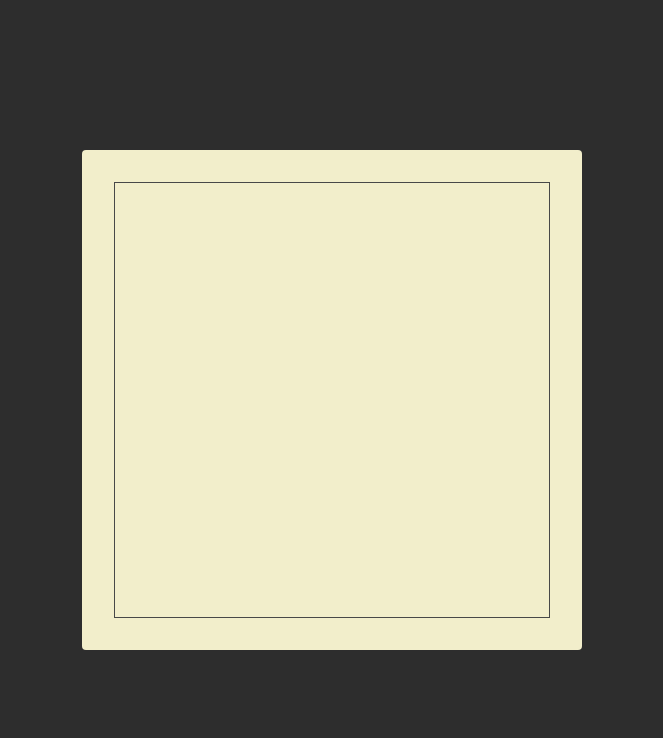
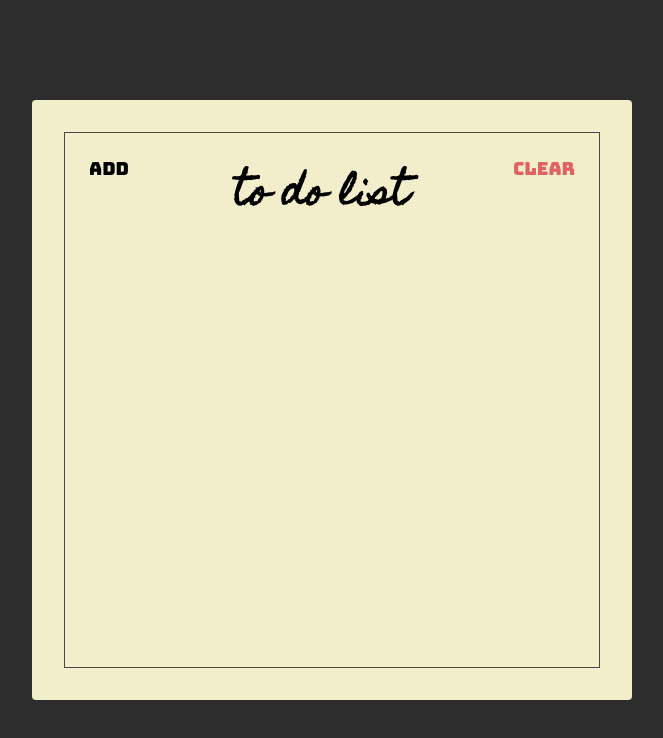
Before and after one commit to rayclementkotta/react-course-starter, a website: page index.html in a window 1280 px wide. Shown: the whole page, without its empty margins (308-971 px from the left). Drawn offline with Linux system fonts and the light colour scheme.

Commit message:
add new css

```diff
--- a/index.html
+++ b/index.html
@@ -7,13 +7,23 @@
     <title>Static Template</title>
     <link rel="stylesheet" href="./style.css" />
     <link
-      href="https://fonts.googleapis.com/css2?family=Bungee | Homemade+Apple&display=swap"
+      href="https://fonts.googleapis.com/css2?family=Bungee&display=swap"
+      rel="stylesheet"
+    />
+    <link
+      href="https://fonts.googleapis.com/css2?family=Bungee&family=Homemade+Apple&display=swap"
       rel="stylesheet"
     />
   </head>
   <body>
     <div class="container">
-      <div class="frame"></div>
+      <div class="frame">
+        <div class="header">
+          <button class="header-btn">Add</button>
+          <h1 class="header-title">To do list</h1>
+          <button class="header-btn main-red-color">Clear</button>
+        </div>
+      </div>
     </div>
   </body>
 </html>
--- a/style.css
+++ b/style.css
@@ -1,5 +1,13 @@
 * {
   box-sizing: border-box;
+}
+
+:root {
+  --main-red-color: #e06262;
+}
+
+.main-red-color {
+  color: var(--main-red-color);
 }
 
 html {
@@ -25,8 +33,8 @@ html {
 }
 
 .container {
-  width: 500px;
-  height: 500px;
+  width: 600px;
+  height: 600px;
 
   background-color: #f2eecb;
   border-radius: 4px;
@@ -35,6 +43,31 @@ html {
 
 .frame {
   border: 1px solid #484848;
+  height: 100%;
 
-  height: 100%;
+  display: flex;
+  flex-direction: column;
 }
+
+.header {
+  display: flex;
+  align-items: flex-start;
+}
+
+.header-title {
+  flex: 1;
+  text-align: center;
+  font-size: 3.6rem;
+  font-family: "Homemade Apple", sans-serif;
+  text-transform: lowercase;
+}
+
+.header-btn {
+  font-size: 1.8rem;
+  font-family: "Bungee", sans-serif;
+  padding: 24px;
+
+  background: unset;
+  border: unset;
+  outline: unset;
+}
```
